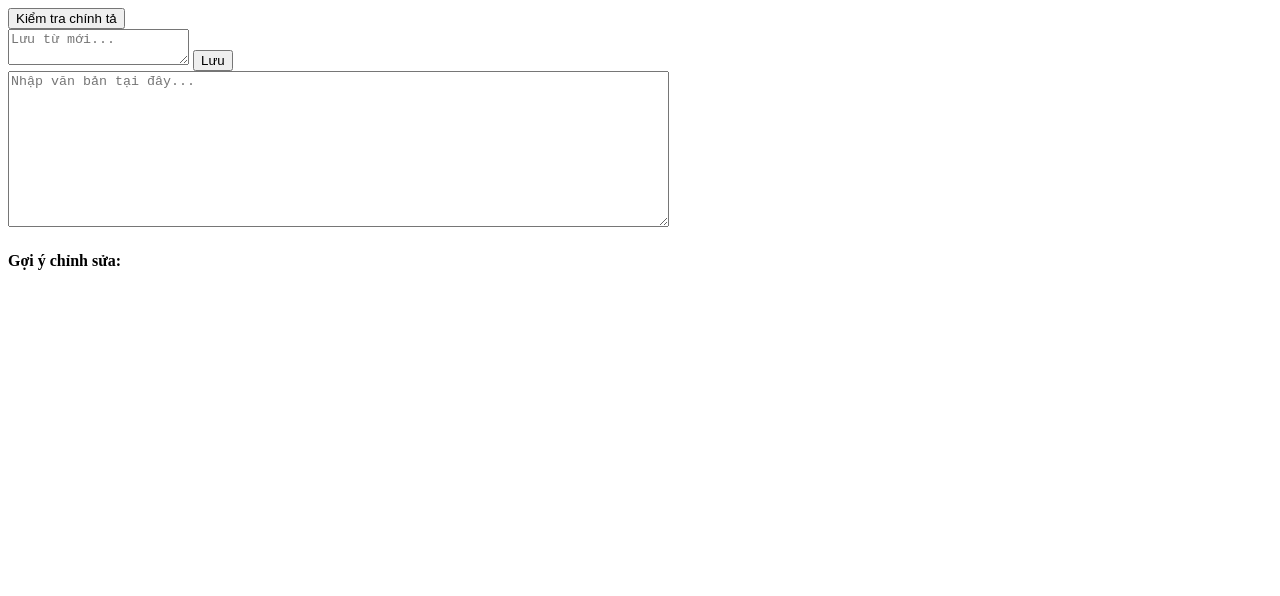
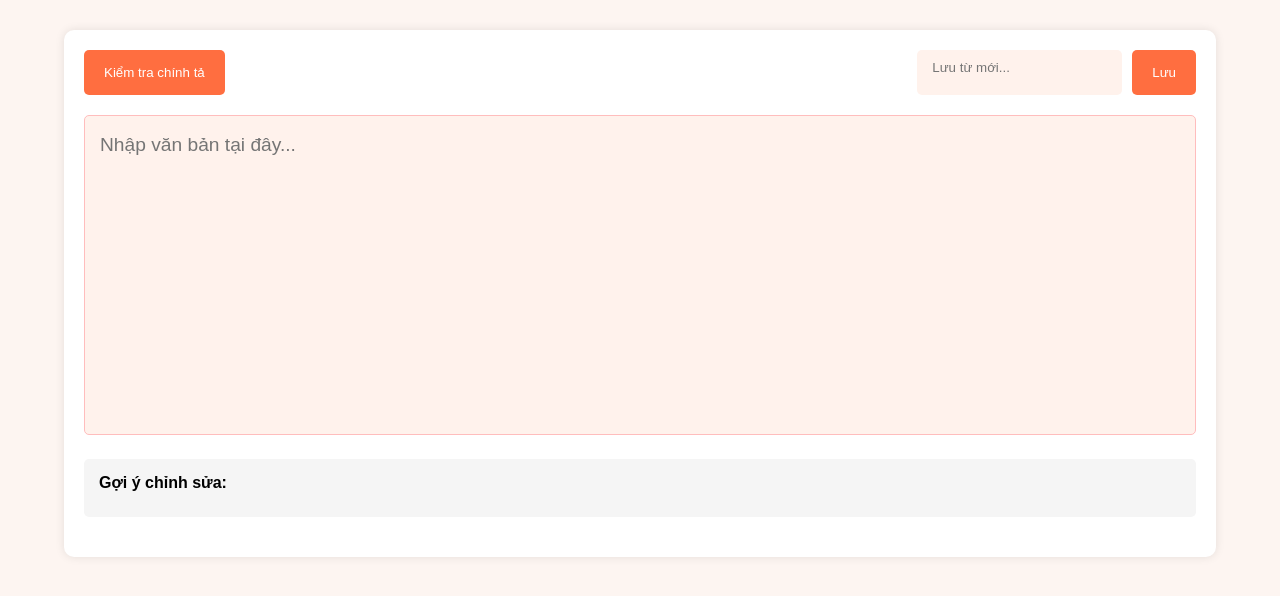
Before and after one commit to hoangvi03/VietnameseCorrection, a plain HTML site: page index.html in a window 1280 px wide. Drawn offline with Linux system fonts and the light colour scheme; files that its build step writes are made by us from their sources; the site is published under a folder, as on GitHub Pages, so addresses that start at the root find nothing.

Commit message:
Update index.html

```diff
--- a/index.html
+++ b/index.html
@@ -4,7 +4,7 @@
     <meta charset="UTF-8">
     <meta name="viewport" content="width=device-width, initial-scale=1.0">
     <title>Spell Checker Interface</title>
-    <link rel="stylesheet" href="/CorrectionTuDien/template/style.css">
+    <link rel="stylesheet" href="style.css">
 
 
 
```
